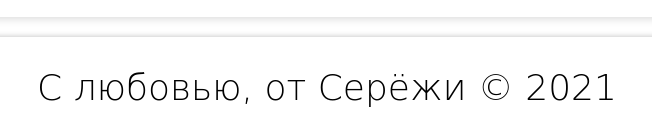
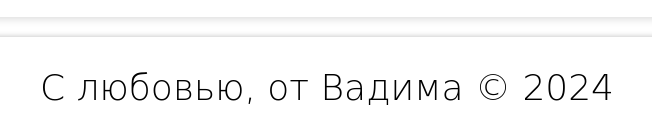
Before and after one commit to PushkaryovVD/8march-mom, a plain HTML site: page box5.html in a window 1280 px wide. Shown: the part 1385-1520 px from the top of the page, 313-965 px from the left. Drawn offline with Linux system fonts and the light colour scheme; a web font is replaced by a local one.

Commit message:
Update box5.html

```diff
--- a/box5.html
+++ b/box5.html
@@ -118,7 +118,7 @@
 </main>
 <footer class="footer">
     <div class="container flex center">
-        <p class="footer__text">С любовью, от Серёжи © 2021</p>
+        <p class="footer__text">С любовью, от Вадима © 2024</p>
     </div>
 </footer>
 <script src="js/accordion.js"></script>
```
